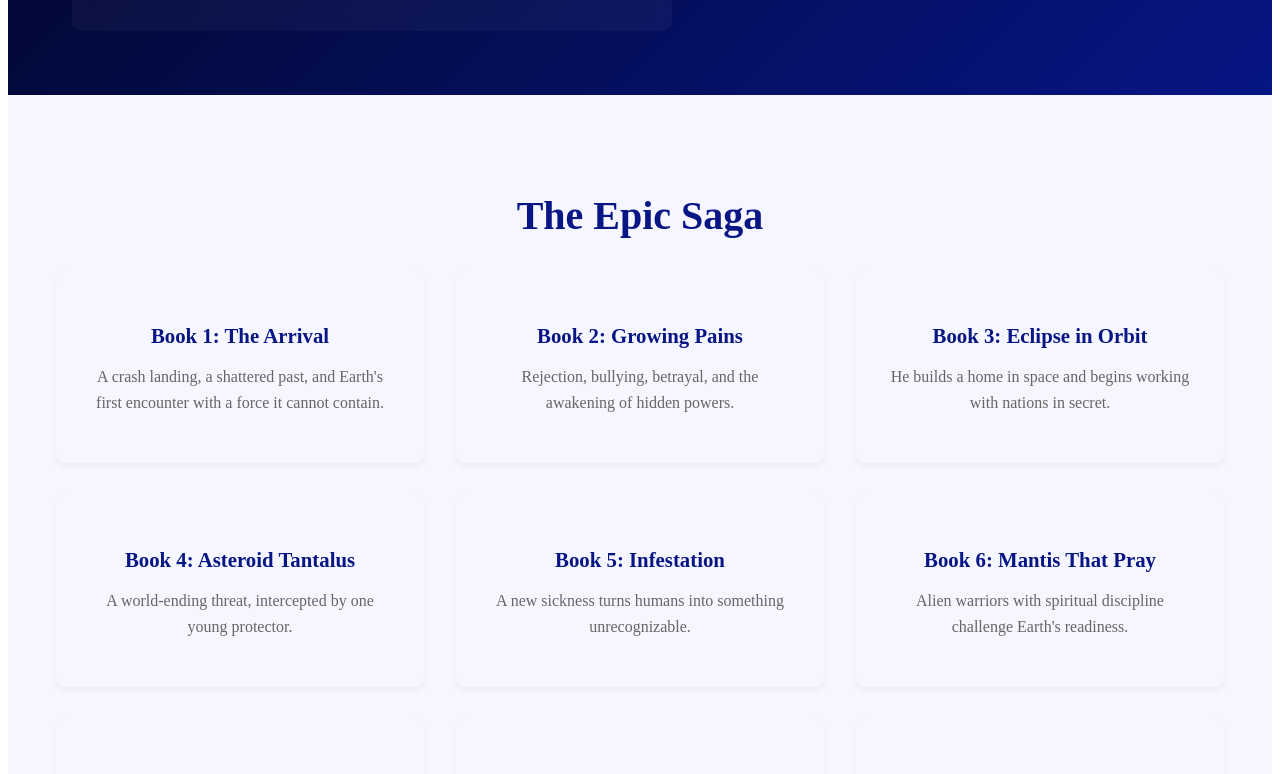
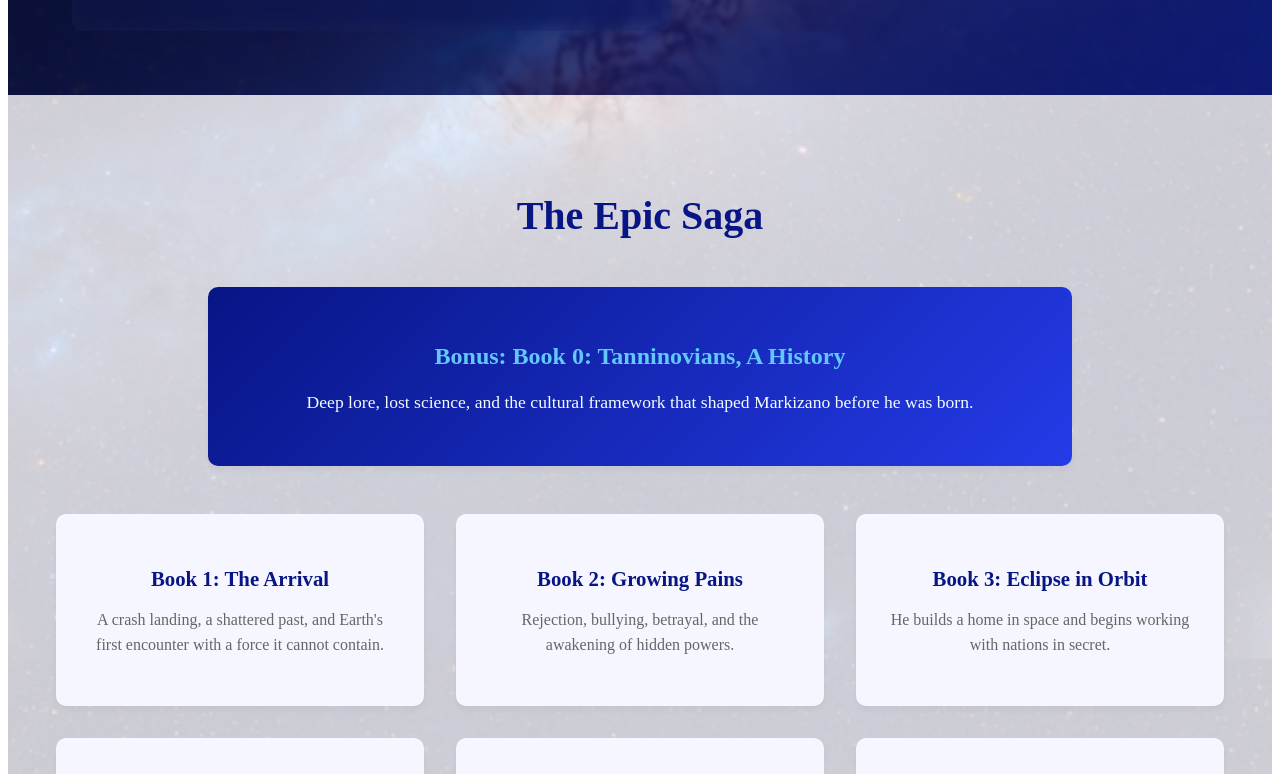
Before and after one commit to markizano/story, an Angular app: page / in a window 1280 px wide. Shown: the part 629-1403 px from the top of the page. Built offline with nearby package versions, Linux system fonts and the light colour scheme.

Commit message:
touch up the home page a bit and add some background image.

```diff
--- a/src/app/pages/home/home.component.css
+++ b/src/app/pages/home/home.component.css
@@ -1,11 +1,21 @@
+/* Space background for the entire page */
+:host {
+  display: block;
+  min-height: 100vh;
+  background: url('/images/space-background.png') no-repeat center center fixed;
+  background-size: cover;
+  background-attachment: fixed;
+}
+
 .hero-section {
   min-height: 80vh;
   display: flex;
   align-items: center;
   padding: 2rem;
-  background: linear-gradient(135deg, var(--primary-darkest) 0%, var(--primary-darker) 100%);
+  background: linear-gradient(135deg, var(--primary-darkest-transparent) 0%, var(--primary-darker-transparent) 100%);
   position: relative;
   overflow: hidden;
+  backdrop-filter: blur(2px);
 }
 
 .hero-content {
@@ -107,7 +117,7 @@
 
 .books-section {
   padding: 4rem 2rem;
-  background: var(--primary-light);
+  background: var(--primary-light-transparent);
   text-align: center;
 }
 
@@ -170,13 +180,13 @@
   display: grid;
   grid-template-columns: repeat(auto-fit, minmax(250px, 1fr));
   gap: 2rem;
-  background: var(--primary-light);
+  background: var(--primary-light-transparent);
 }
 
 .feature-card {
   padding: 2rem;
   border-radius: 10px;
-  background: var(--primary-light);
+  background: var(--primary-light-transparent);
   box-shadow: 0 4px 6px var(--neutral-dark-transparent);
   transition: transform 0.2s;
 }
@@ -230,7 +240,7 @@
 
 .bonus-book {
   max-width: 800px;
-  margin: 3rem auto 0;
+  margin: 3rem auto;
   padding: 2rem;
   background: linear-gradient(135deg, var(--primary-darker) 0%, var(--primary-dark) 100%);
   border-radius: 10px;
@@ -276,10 +286,6 @@
     top: 0;
   }
 
-  .dragon-image {
-    max-height: 400px;
-  }
-
   .cta-container {
     flex-direction: column;
     align-items: center;
--- a/src/app/pages/home/home.component.html
+++ b/src/app/pages/home/home.component.html
@@ -28,6 +28,10 @@
 <!-- Books Section -->
 <div class="books-section">
   <h2>The Epic Saga</h2>
+  <div class="bonus-book">
+    <h3>Bonus: Book 0: Tanninovians, A History</h3>
+    <p>Deep lore, lost science, and the cultural framework that shaped Markizano before he was born.</p>
+  </div>
   <div class="books-grid">
     <div class="book-card">
       <h3>Book 1: The Arrival</h3>
@@ -78,10 +82,6 @@
       <p>The final chapter of Markizano's journey awaits...</p>
     </div>
   </div>
-  <div class="bonus-book">
-    <h3>Bonus: Book 0: Tanninovians, A History</h3>
-    <p>Deep lore, lost science, and the cultural framework that shaped Markizano before he was born.</p>
-  </div>
 </div>
 
 <!-- Features Section -->
--- a/src/styles.css
+++ b/src/styles.css
@@ -5,10 +5,13 @@
 /* Overall, resetting the world to normal homeostasis. */
 :root {
     --primary-light: #F5F6FF;
+    --primary-light-transparent: #F5F6FFCC;
     --primary: #6F7FFA;
     --primary-dark: #243BE8;
     --primary-darker: #071585;
+    --primary-darker-transparent: #071585CC;
     --primary-darkest: #000313;
+    --primary-darkest-transparent: #000313CC;
     --secondary-light: #F9F5FF;
     --secondary: #9E69FA;
     --secondary-transparent: #9E69FA0D;
```
Also changed, not shown: public/images/space-background.png (added).
